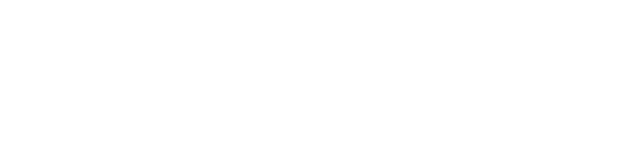
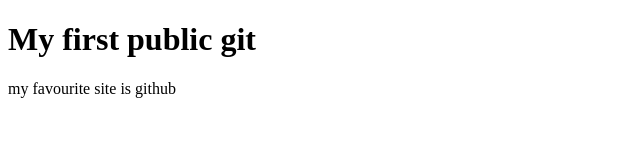
Before and after one commit to mehediNabil24/public-git-learn, a plain HTML site: page index.html in a window 1280 px wide. Shown: the whole page, without its empty margins (0-640 px from the left). Drawn offline with Linux system fonts and the light colour scheme.

Commit message:
added another p

```diff
--- a/index.html
+++ b/index.html
@@ -6,6 +6,8 @@
     <title>public git</title>
 </head>
 <body>
+    <h1>My first public git</h1>
+    <p>my favourite site is github</p>
 
 </body>
 </html>
```
